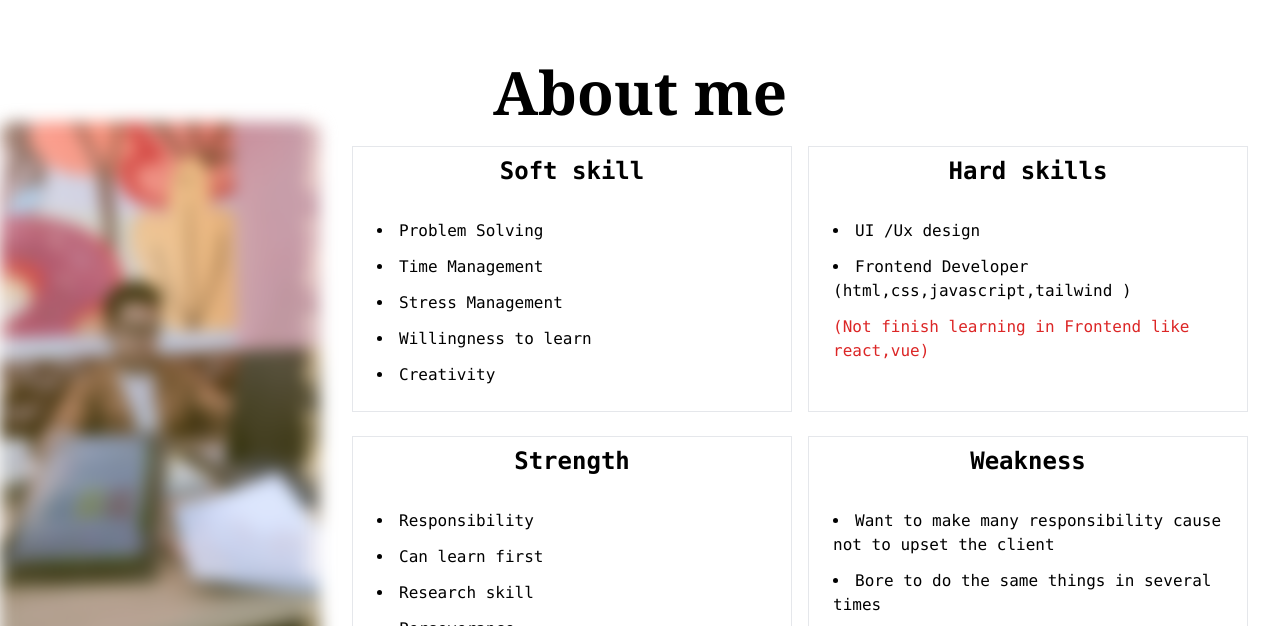
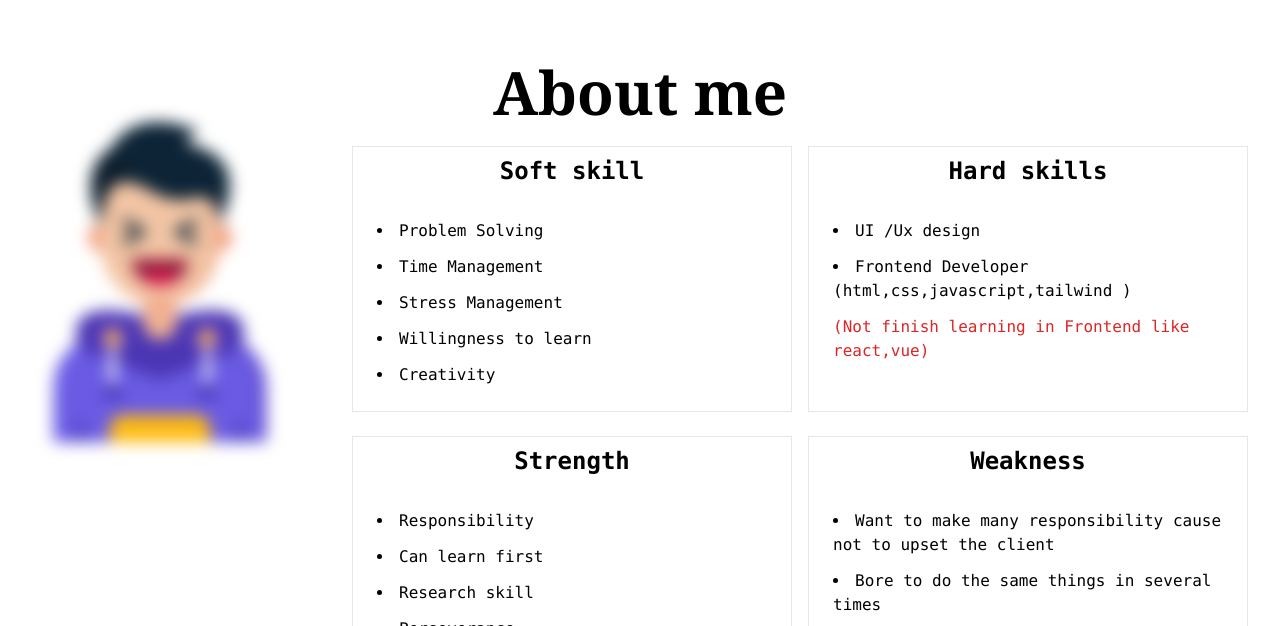
Before and after one commit to nandayekhaungkyaw/portfolio, a website built with Vite: page index.html in a window 1280 px wide. Shown: the part 1009-1635 px from the top of the page. Built offline with nearby package versions, Linux system fonts and the light colour scheme; files whose address does not match are found by name.

Commit message:
'photo error 1'

```diff
--- a/index.html
+++ b/index.html
@@ -76,7 +76,7 @@
         <h2 class="text-center text-6xl col-span-8 font-bold font-serif">About me</h2>
         <!-- img div  -->
          <div class="col-span-2 ">
-          <img src="./img/laptop.jpg " class=" rounded-xl blur hover:blur-none duration-300 hover:scale-125" alt="">
+          <img src="./img/laugh.png" class=" rounded-xl blur hover:blur-none duration-300 hover:scale-125" alt="">
 
          </div>
          <!-- about me section  -->
```
